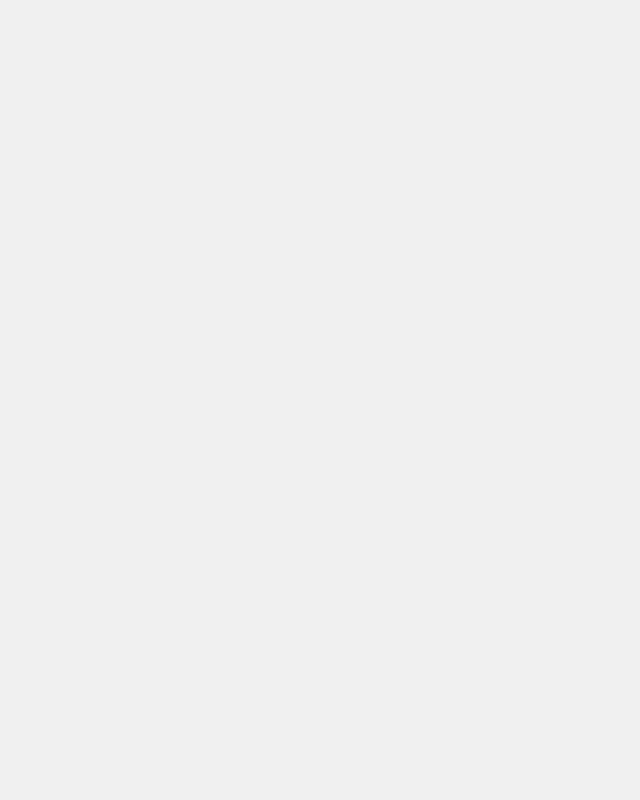
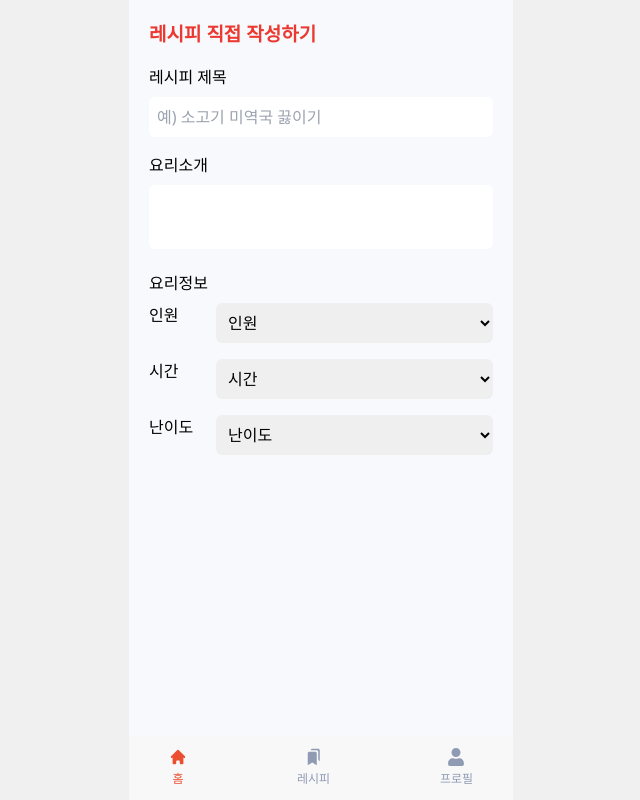
Before and after one commit to kimtaejin3/recipe-app, a React (Vite) app: page /add-byhand in a window 1280 px wide. Before the commit this address had no page. Shown: the whole page, without its empty margins (319-959 px from the left). Built offline with nearby package versions, Linux system fonts and the light colour scheme.

Commit message:
feat: 레시피 직접 작성 페이지 제목, 소개, 요리정보 UI 완성

```diff
--- a/src/App.tsx
+++ b/src/App.tsx
@@ -1,7 +1,7 @@
 import { BrowserRouter, Route, Routes } from "react-router-dom";
 import Home from "./pages/Home";
-import Edit from "./pages/Edit";
 import Layout from "./layout/Layout";
+import AddByHand from "./pages/AddByHand";
 
 function App() {
   return (
@@ -9,7 +9,7 @@ function App() {
       <Routes>
         <Route path="/" element={<Layout />}>
           <Route path="/" element={<Home />} />
-          <Route path="/edit" element={<Edit />} />
+          <Route path="/add-byhand" element={<AddByHand />} />
         </Route>
       </Routes>
     </BrowserRouter>
--- /dev/null
+++ b/src/pages/AddByHand.tsx
@@ -0,0 +1,68 @@
+export default function AddByHand() {
+  return (
+    <div className="p-5">
+      <div className="flex gap-5 ">
+        <h1
+          style={{ color: "#EB3830", fontSize: "19px" }}
+          className=" font-semibold"
+        >
+          레시피 직접 작성하기
+        </h1>
+      </div>
+      <form>
+        <div className="mt-4">
+          <label className="block">레시피 제목</label>
+          <input
+            className="w-full p-2 rounded-md mt-2  focus: outline-[#f2766f] transition duration-500 ease-in-out"
+            type="text"
+            placeholder="예) 소고기 미역국 끓이기"
+          />
+        </div>
+        <div className="mt-4">
+          <label className="block">요리소개</label>
+          <textarea className="w-full p-2 rounded-md resize-none mt-2  focus: outline-[#f2766f]"></textarea>
+        </div>
+        <div className="mt-4">
+          <label>요리정보</label>
+          <div className="flex gap-4 mt-2">
+            <label className="items-center basis-16">인원</label>
+            <select className="w-full p-2 rounded-md focus: outline-[#f2766f]">
+              <option>인원</option>
+              <option>1인분</option>
+              <option>2인분</option>
+              <option>3인분</option>
+              <option>4인분</option>
+              <option>5인분</option>
+              <option>6인분 이상</option>
+            </select>
+          </div>
+          <div className="flex gap-4 my-4">
+            <label className="items-center basis-16">시간</label>
+            <select className="w-full p-2 rounded-md focus: outline-[#f2766f]">
+              <option>시간</option>
+              <option>5분 이내</option>
+              <option>10분 이내</option>
+              <option>15분 이내</option>
+              <option>20분 이내</option>
+              <option>30분 이내</option>
+              <option>60분 이내</option>
+              <option>90분 이내</option>
+              <option>2시간 이내</option>
+              <option>2시간 이상</option>
+            </select>
+          </div>
+          <div className="flex gap-4">
+            <label className="basis-16">난이도</label>
+            <select className="w-full p-2 rounded-md focus: outline-[#f2766f]">
+              <option>난이도</option>
+              <option>초급</option>
+              <option>중급</option>
+              <option>고급</option>
+              <option>신의경지</option>
+            </select>
+          </div>
+        </div>
+      </form>
+    </div>
+  );
+}
--- a/src/pages/Home.tsx
+++ b/src/pages/Home.tsx
@@ -23,10 +23,10 @@ export default function Home() {
         </button>
         <button>
           <Link
-            to="/edit"
+            to="/add-byhand"
             className="w-[181px] h-[15vh] border-2 border-[#EB3830] rounded-[20px] bg-white flex items-center justify-center"
           >
-            <span>직접 메모하기</span>
+            <span>직접 작성하기</span>
           </Link>
         </button>
         <button>
```
